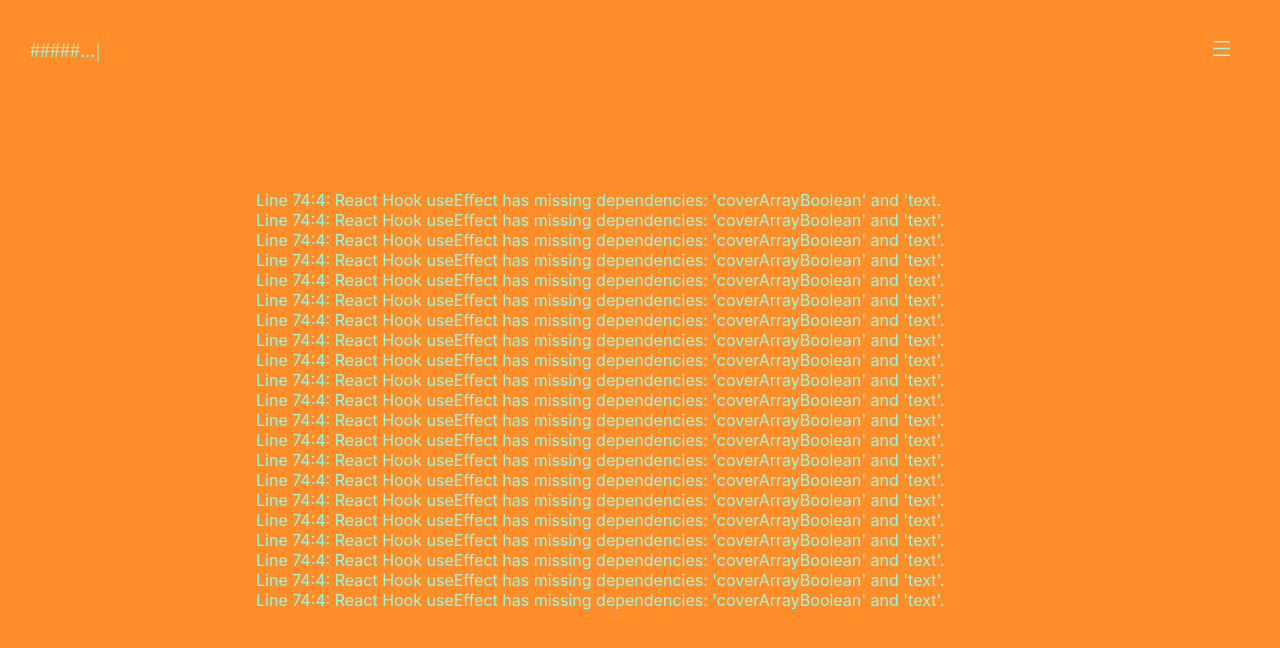
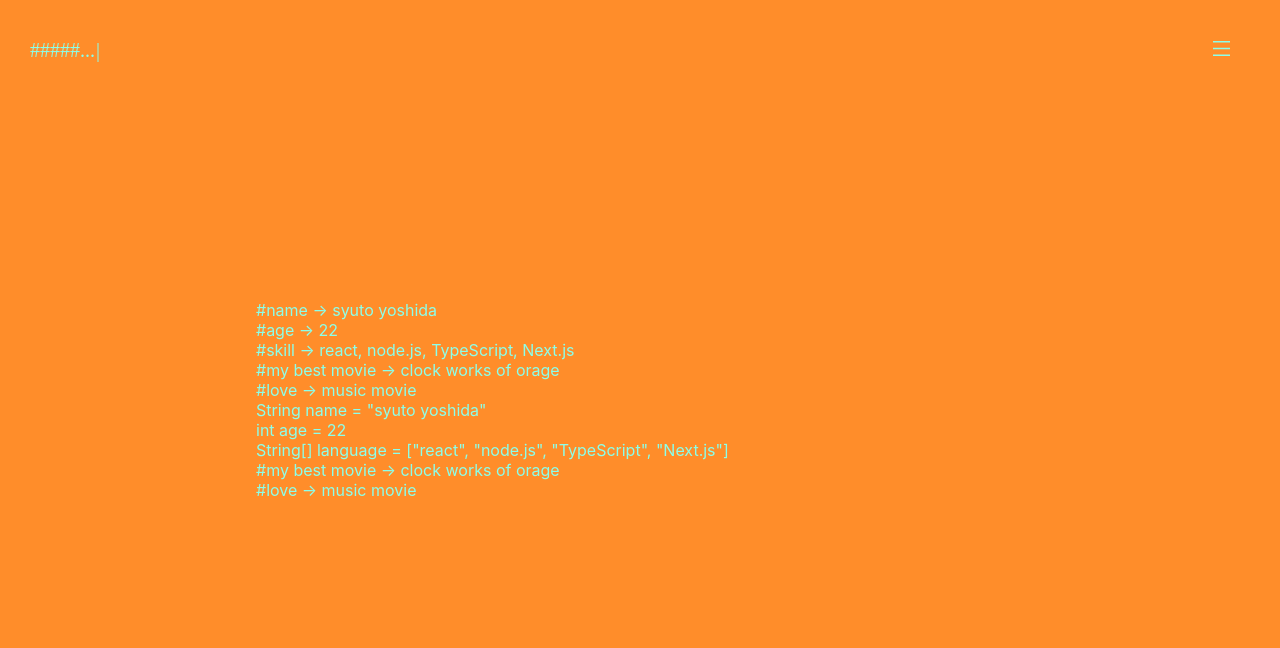
Before and after one commit to eyescreamm/ice-portal, a React (Create React App) app: page / in a window 1280 px wide. Shown: the top 648 px of the page. Built offline with nearby package versions, Linux system fonts and the light colour scheme; the HTML template or start-up script is replaced by a standard one.

Commit message:
不要コード、ファイル削除

```diff
--- a/src/components/Home.tsx
+++ b/src/components/Home.tsx
@@ -1,36 +1,21 @@
 import React from 'react'
-import Typewrite from './Typewrite'
 import Test from './Test'
 
 const Home = () => {
-  const text1: string = "Line 74:4:   React Hook useEffect has missing dependencies: 'coverArrayBoolean' and 'text."
   return (
-    <div className='content'>
-      <Typewrite
-        text={text1}
-      />
-      <Test text={"Line 74:4:   React Hook useEffect has missing dependencies: 'coverArrayBoolean' and 'text'."}/>
-      <Test text={"Line 74:4:   React Hook useEffect has missing dependencies: 'coverArrayBoolean' and 'text'."}/>
-      <Test text={"Line 74:4:   React Hook useEffect has missing dependencies: 'coverArrayBoolean' and 'text'."}/>
-      <Test text={"Line 74:4:   React Hook useEffect has missing dependencies: 'coverArrayBoolean' and 'text'."}/>
-      <Test text={"Line 74:4:   React Hook useEffect has missing dependencies: 'coverArrayBoolean' and 'text'."}/>
-      <Test text={"Line 74:4:   React Hook useEffect has missing dependencies: 'coverArrayBoolean' and 'text'."}/>
-      <Test text={"Line 74:4:   React Hook useEffect has missing dependencies: 'coverArrayBoolean' and 'text'."}/>
-      <Test text={"Line 74:4:   React Hook useEffect has missing dependencies: 'coverArrayBoolean' and 'text'."}/>
-      <Test text={"Line 74:4:   React Hook useEffect has missing dependencies: 'coverArrayBoolean' and 'text'."}/>
-      <Test text={"Line 74:4:   React Hook useEffect has missing dependencies: 'coverArrayBoolean' and 'text'."}/>
-      <Test text={"Line 74:4:   React Hook useEffect has missing dependencies: 'coverArrayBoolean' and 'text'."}/>
-      <Test text={"Line 74:4:   React Hook useEffect has missing dependencies: 'coverArrayBoolean' and 'text'."}/>
-      <Test text={"Line 74:4:   React Hook useEffect has missing dependencies: 'coverArrayBoolean' and 'text'."}/>
-      <Test text={"Line 74:4:   React Hook useEffect has missing dependencies: 'coverArrayBoolean' and 'text'."}/>
-      <Test text={"Line 74:4:   React Hook useEffect has missing dependencies: 'coverArrayBoolean' and 'text'."}/>
-      <Test text={"Line 74:4:   React Hook useEffect has missing dependencies: 'coverArrayBoolean' and 'text'."}/>
-      <Test text={"Line 74:4:   React Hook useEffect has missing dependencies: 'coverArrayBoolean' and 'text'."}/>
-      <Test text={"Line 74:4:   React Hook useEffect has missing dependencies: 'coverArrayBoolean' and 'text'."}/>
-      <Test text={"Line 74:4:   React Hook useEffect has missing dependencies: 'coverArrayBoolean' and 'text'."}/>
-      <Test text={"Line 74:4:   React Hook useEffect has missing dependencies: 'coverArrayBoolean' and 'text'."}/>
-
-
+    <div className="content-wrapper">
+      <div className='content'>
+        <Test text={"#name -> syuto yoshida"}/>
+        <Test text={"#age  -> 22"}/>
+        <Test text={"#skill -> react, node.js, TypeScript, Next.js"}/>
+        <Test text={"#my best movie -> clock works of orage"}/>
+        <Test text={"#love -> music movie"}/>
+        <Test text={'String name = "syuto yoshida"'}/>
+        <Test text={"int age = 22"}/>
+        <Test text={'String[] language = ["react", "node.js", "TypeScript", "Next.js"]'}/>
+        <Test text={"#my best movie -> clock works of orage"}/>
+        <Test text={"#love -> music movie"}/>
+      </div>
     </div>
   )
 }
--- a/src/components/Typewrite.tsx
+++ /dev/null
@@ -1,21 +0,0 @@
-import React from 'react'
-import Typewriter from 'typewriter-effect'
-
-const Typewrite = (text)  => {
-  return (
-    <Typewriter
-        options={{
-          delay: 1,
-          deleteSpeed: 1,
-          autoStart: true,
-          cursor: ''
-        }}
-        onInit={(typewriter) => {
-          typewriter.typeString("Line 74:4:   React Hook useEffect has missing dependencies: 'coverArrayBoolean' and 'text.")
-          .start()
-        }}
-      />
-  )
-}
-
-export default Typewrite
```
